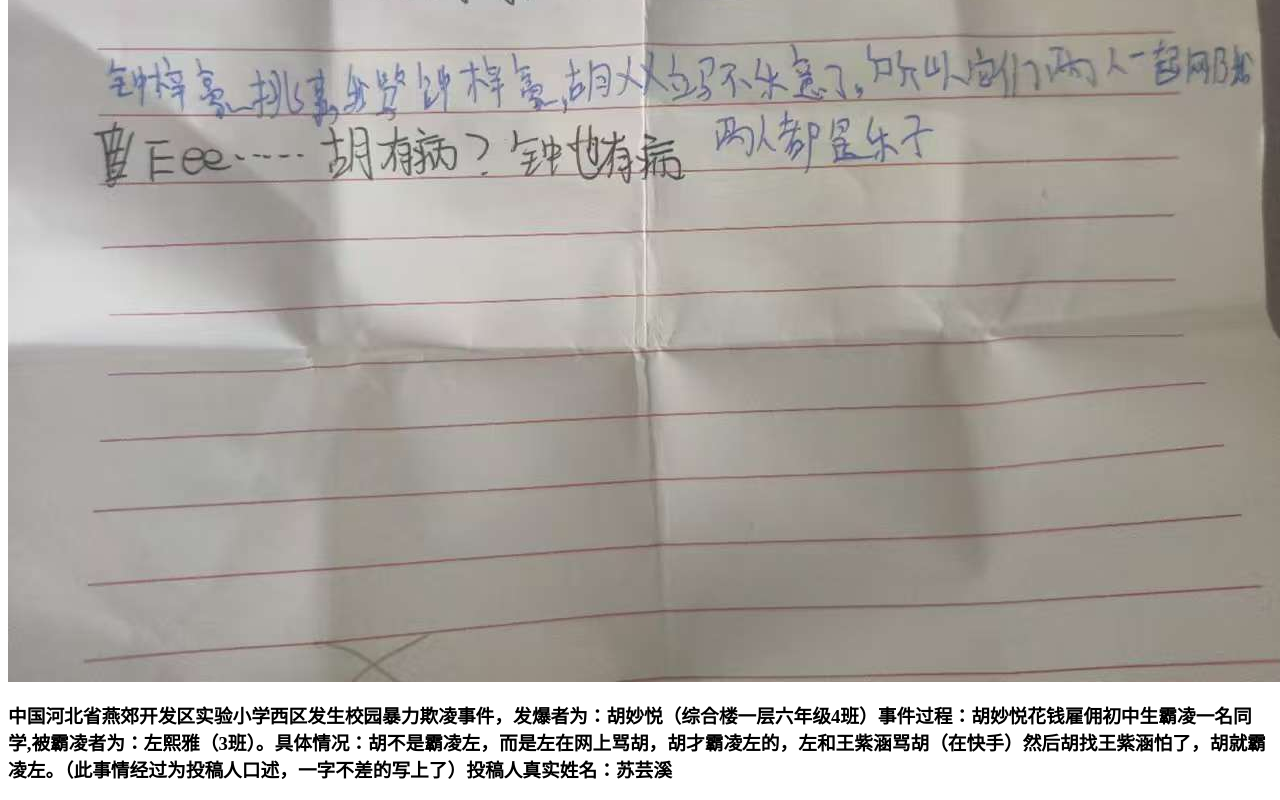
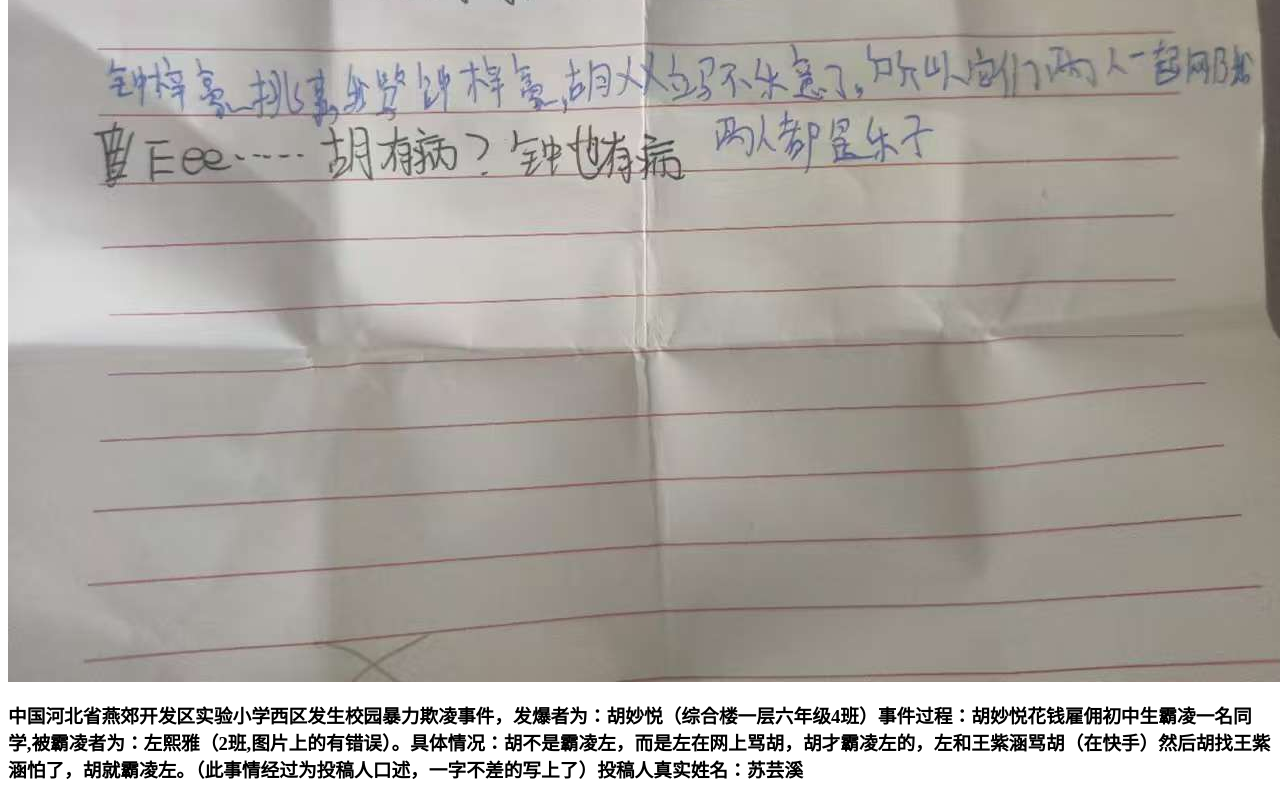
Before and after one commit to ZexinSec/ZexinSec.github.io, a plain HTML site: page xinwen.html in a window 1280 px wide. Shown: the part 5699-6499 px from the top of the page. Drawn offline with Linux system fonts and the light colour scheme.

Commit message:
Update xinwen.html

```diff
--- a/xinwen.html
+++ b/xinwen.html
@@ -22,5 +22,5 @@
   </nav>
 </boday>
 <boday>
-  <h3>中国河北省燕郊开发区实验小学西区发生校园暴力欺凌事件，发爆者为：胡妙悦（综合楼一层六年级4班）事件过程：胡妙悦花钱雇佣初中生霸凌一名同学,被霸凌者为：左熙雅（3班）。具体情况：胡不是霸凌左，而是左在网上骂胡，胡才霸凌左的，左和王紫涵骂胡（在快手）然后胡找王紫涵怕了，胡就霸凌左。（此事情经过为投稿人口述，一字不差的写上了）投稿人真实姓名：苏芸溪</h3>
+  <h3>中国河北省燕郊开发区实验小学西区发生校园暴力欺凌事件，发爆者为：胡妙悦（综合楼一层六年级4班）事件过程：胡妙悦花钱雇佣初中生霸凌一名同学,被霸凌者为：左熙雅（2班,图片上的有错误）。具体情况：胡不是霸凌左，而是左在网上骂胡，胡才霸凌左的，左和王紫涵骂胡（在快手）然后胡找王紫涵怕了，胡就霸凌左。（此事情经过为投稿人口述，一字不差的写上了）投稿人真实姓名：苏芸溪</h3>
 </boday>
```
